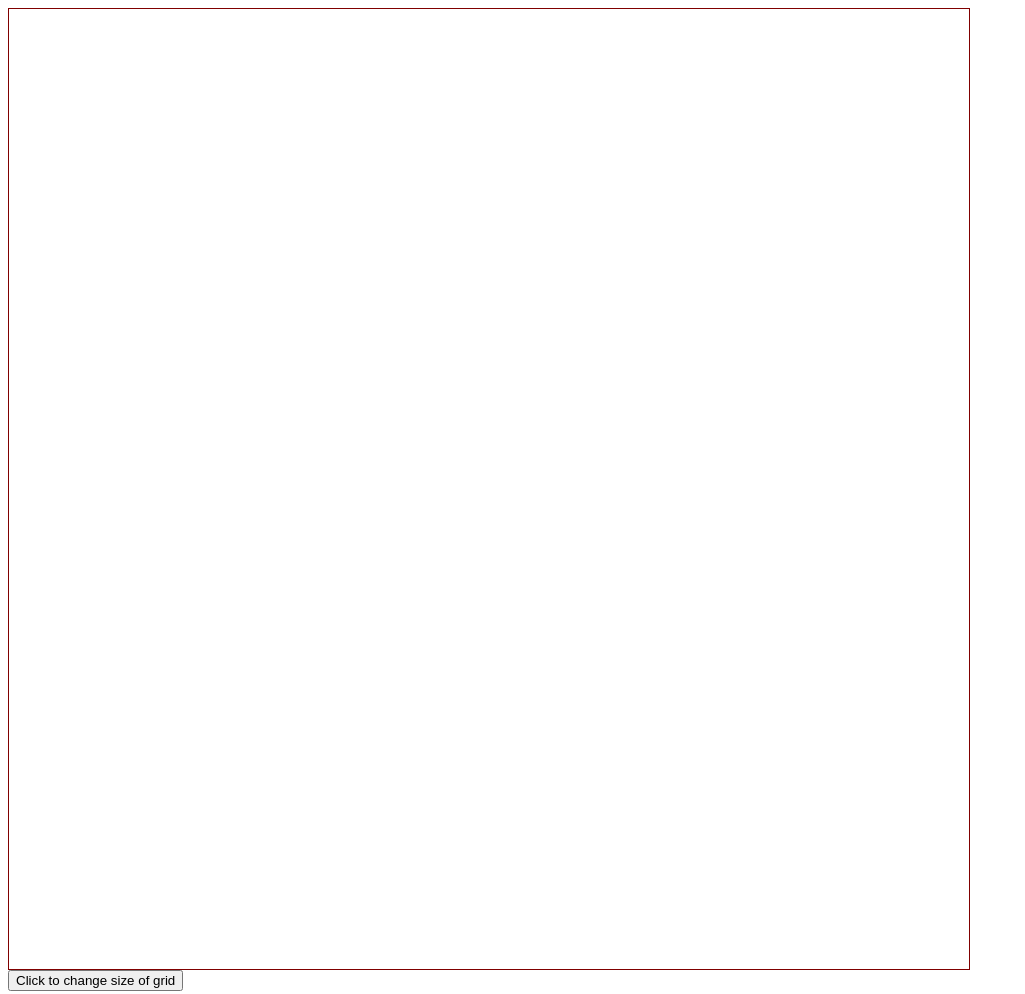
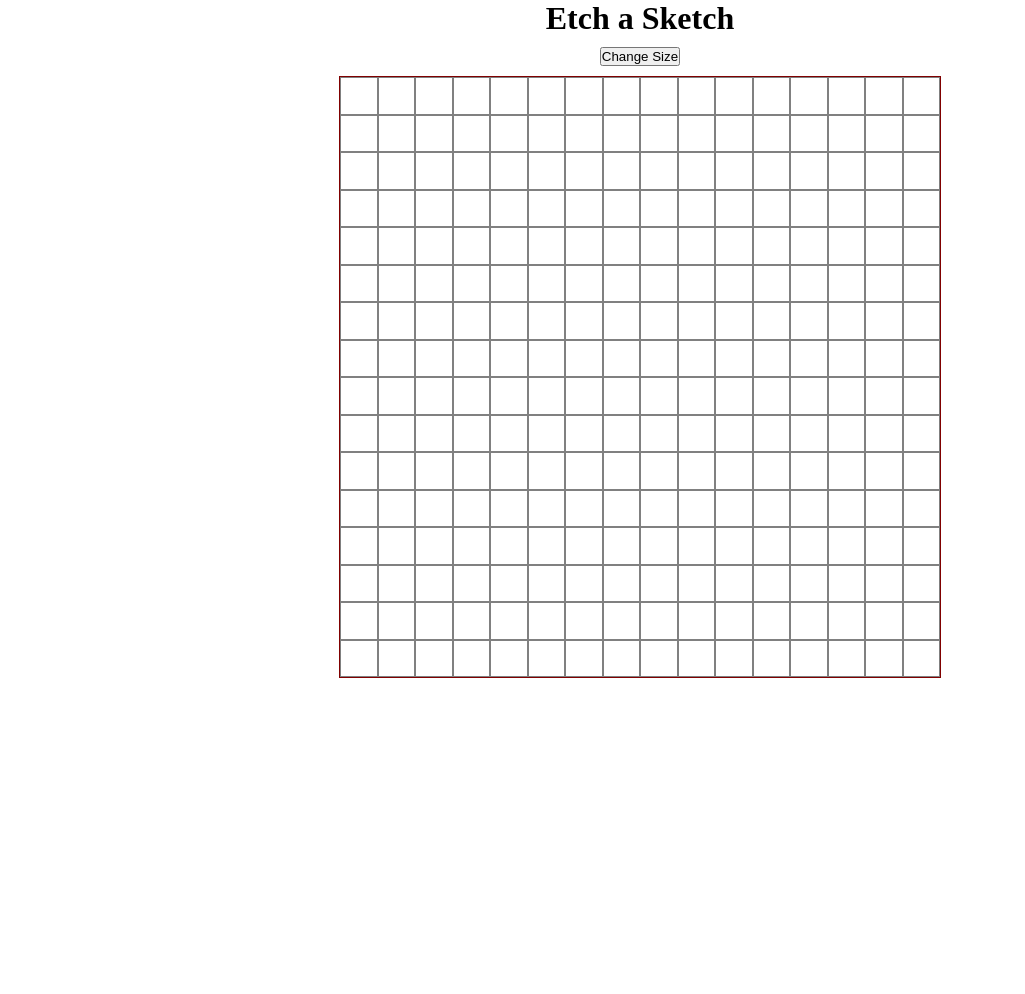
Before and after one commit to nathanparle/etch-a-sketch, a plain HTML site: page index.html in a window 1280 px wide. Shown: the whole page, without its empty margins (0-1025 px from the left). After the commit the page ends 800 px from the top, so only its background shows below. Drawn offline with Linux system fonts and the light colour scheme.

Commit message:
modified to use random color, 100x100 works!

```diff
--- a/index.html
+++ b/index.html
@@ -7,7 +7,9 @@
 
 </head>
 <body>
-   <div id="container"> </div>
+    <h1>Etch a Sketch</h1>
+    <button class="changeSize">Change Size</button>
+   <div class="container"> </div>
 </body>
 
 <script src = "main.js"></script>
--- a/main.js
+++ b/main.js
@@ -1,41 +1,36 @@
-const container = document.querySelector("#container");
-container.classList.add("container")
-const horizontal = [];
-const vertical = [];
-function choice(){let num = prompt("Enter the rows and columns required, below 100 ( anything over 30 kills the broswer tbh): ");
-    if( num > 100 ){ prompt("Below 100! : ")}
-    else { build(num)}
+const container = document.querySelector(".container");
+const request = document.querySelector(".changeSize");
+
+request.addEventListener('click', (event) => { choice()});
+
+function choice(){
+    while (container.firstChild)
+        { container.removeChild(container.firstChild);
+        }
+
+    let num = prompt("Enter the rows and columns required, between 8 and 100 : ");
+    if( num > 100 || num < 8){ alert("Between 8 and 100 please : "); choice();}
+    else { build(num);}
 }
-function build(x){
-for (var i = 1; i <= x; i++) {
-    var square = document.createElement('div');
-    square.classList.add("square");
-    container.appendChild(square);
-    horizontal.push(square);
+const  build = (x) => {
+for (var i = 0; i < x; i++) {
+    rows = document.createElement('div');
+    rows.classList.add("row");
+    container.appendChild(rows);
 
-for (var j= 1   ; j<= x; j++){
-    var square2 = document.createElement('div');
-    square2.classList.add("square2");
-    square.appendChild(square2);
-    horizontal.push(square2);
-    let newColor = document.querySelectorAll(".square2");
-          for (const color of newColor) {
-            color.addEventListener("mouseover", () => {
-              color.style.backgroundColor = "grey";
-            });
+
+for (var j= 0   ; j< x; j++){
+    columns = document.createElement('div');
+    columns.classList.add("column");
+
+
+    rows.appendChild(columns);
+    columns.addEventListener('mouseover', changeColour);
           }
 }
 }
-}
 
-const request = document.createElement("button");
-request.classList.add("request");
-document.body.appendChild(request);
-request.textContent = "Click to change size of grid"
-request.addEventListener('click', (event) => choice());
+const changeColour = (event)=>{ event.target.style.backgroundColor =  '#' + Math.floor((Math.random() * 1000000) + 1);}
 
 
-
-
-
-build(30);
+build(16);
--- a/styles.css
+++ b/styles.css
@@ -1,24 +1,36 @@
+*{ padding:0;
+    margin:0;}
+
+body { display:flex;
+    flex-direction: column;
+    justify-content: center;
+        align-items: center;}
 
 .container {
     display: flex;
-    min-height:960px;
-    min-width:960px;
-    max-width: 960px;
-    max-height: 960px;
+    min-height:600px;
+    min-width:600px;
+    max-width: 600px;
+    max-height: 600px;
     flex-wrap: wrap;
-    border:1px solid maroon;
+    border:0.1px solid maroon;
+    flex-direction: column;
+    overflow: hidden;
 
 
 }
-.square{
-    flex-direction: column;
-    flex-grow:1;
-    flex-shrink:1;
+.row{
+    flex-direction: row;
+    flex:1;
     display:flex;
     }
 
-    .square2{
+.column{
+    display:flex;
+    flex:1;
+    border:0.1px solid grey;
+    }
 
-    flex-grow:1;
-    flex-shrink: 1;
-    }
+.changeSize { display:flex;
+           margin:10px;
+        }
```
